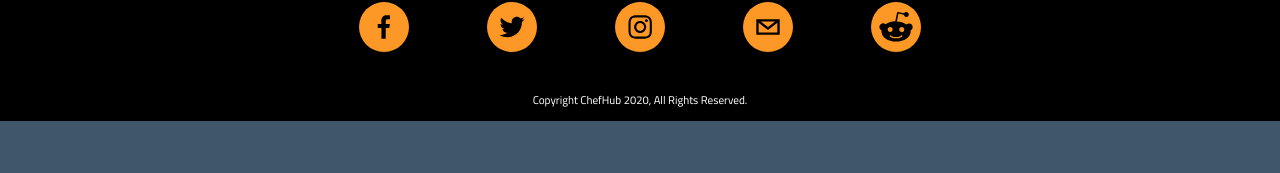
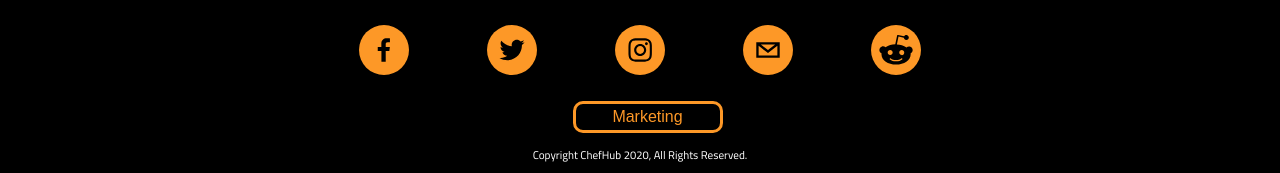
Before and after one commit to Chef-Portfolio-2-BW/Front-End, a React (Create React App) app in the folder front-end/: page / in a window 1280 px wide. Shown: the part 1300-1473 px from the top of the page. Before the commit the page ends 1421 px from the top, so only its background shows below. Built offline with nearby package versions, Linux system fonts and the light colour scheme; no server answers.

Commit message:
added a link to footer to go to one of the marketing pages in the group

```diff
--- a/front-end/src/App.js
+++ b/front-end/src/App.js
@@ -102,7 +102,7 @@ const App = props => {
 
         </div>
         <div className="footer">
-          <Footer />
+          <Footer {...props} />
         </div>
       </div>
     </div>
--- a/front-end/src/components/Footer.js
+++ b/front-end/src/components/Footer.js
@@ -1,6 +1,6 @@
 import React from 'react';
 import styled from "styled-components";
-
+// import {Link} from 'react-router-dom';
 import SocialLinks from './SocialLinks';
 
 const Copyright = styled.p`
@@ -17,13 +17,16 @@ const FooterContainer = styled.div`
     margin-top: 30px;
 `
 
-export default function Footer () {
+const Footer = (props) => {
     return (
         <FooterContainer>
         <SocialLinks/>
+        <a href='https://elastic-curie-dc6000.netlify.com/index.html#'><button className="add-button" >Marketing</button></a>
         <Copyright>
             Copyright ChefHub 2020, All Rights Reserved.
             </Copyright>
         </FooterContainer>
     )
 }
+
+export default Footer;
--- a/front-end/src/components/RecipeDetail.js
+++ b/front-end/src/components/RecipeDetail.js
@@ -1,5 +1,6 @@
 import React, { useState, useEffect } from 'react';
 import { axiosWithAuth } from './axiosAuth.js';
+
 import styled from "styled-components";
 
 
--- a/front-end/src/index.css
+++ b/front-end/src/index.css
@@ -19,7 +19,7 @@ code {
 }
 
 .content-wrap{
-  padding-bottom: 185px;
+  padding-bottom: 240px;
 }
 
 .footer{
```
